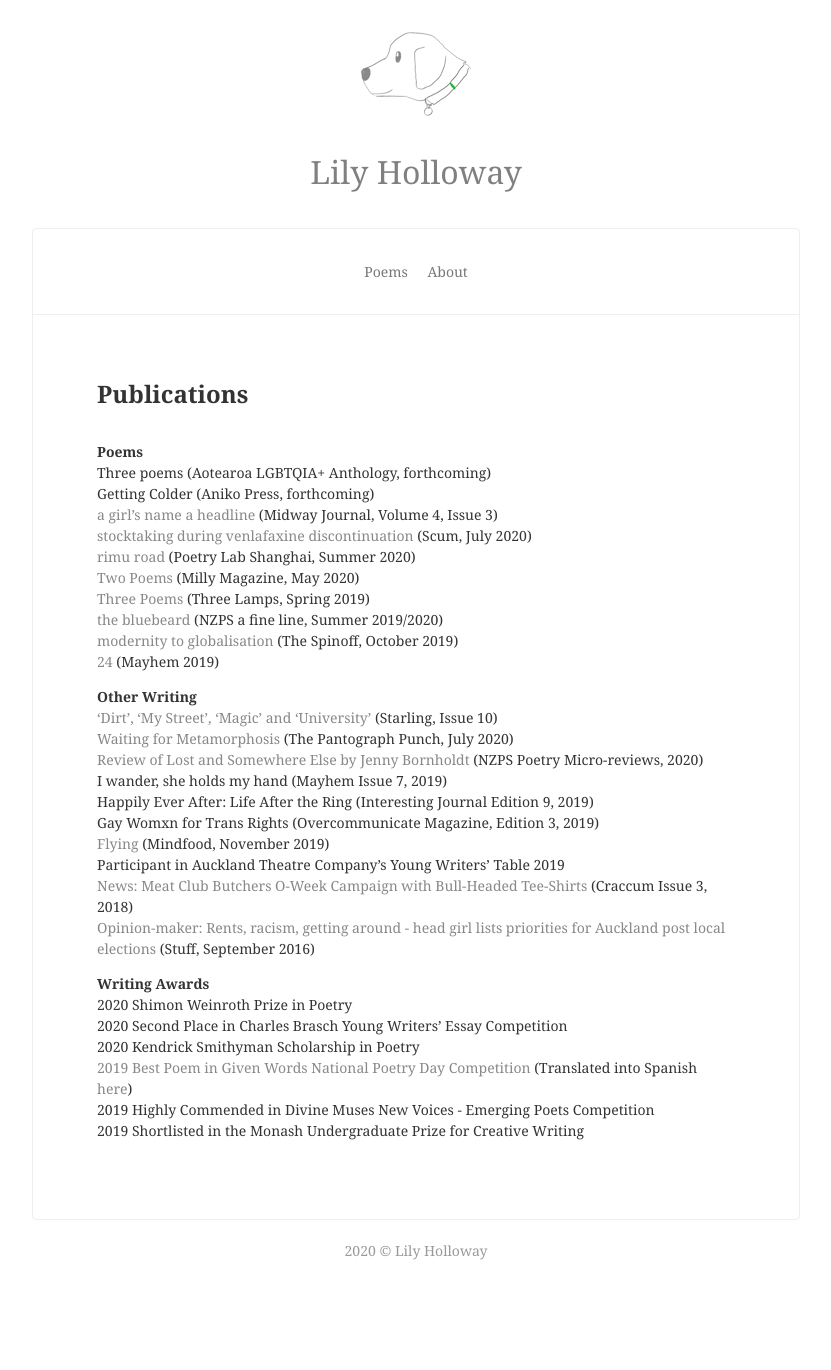
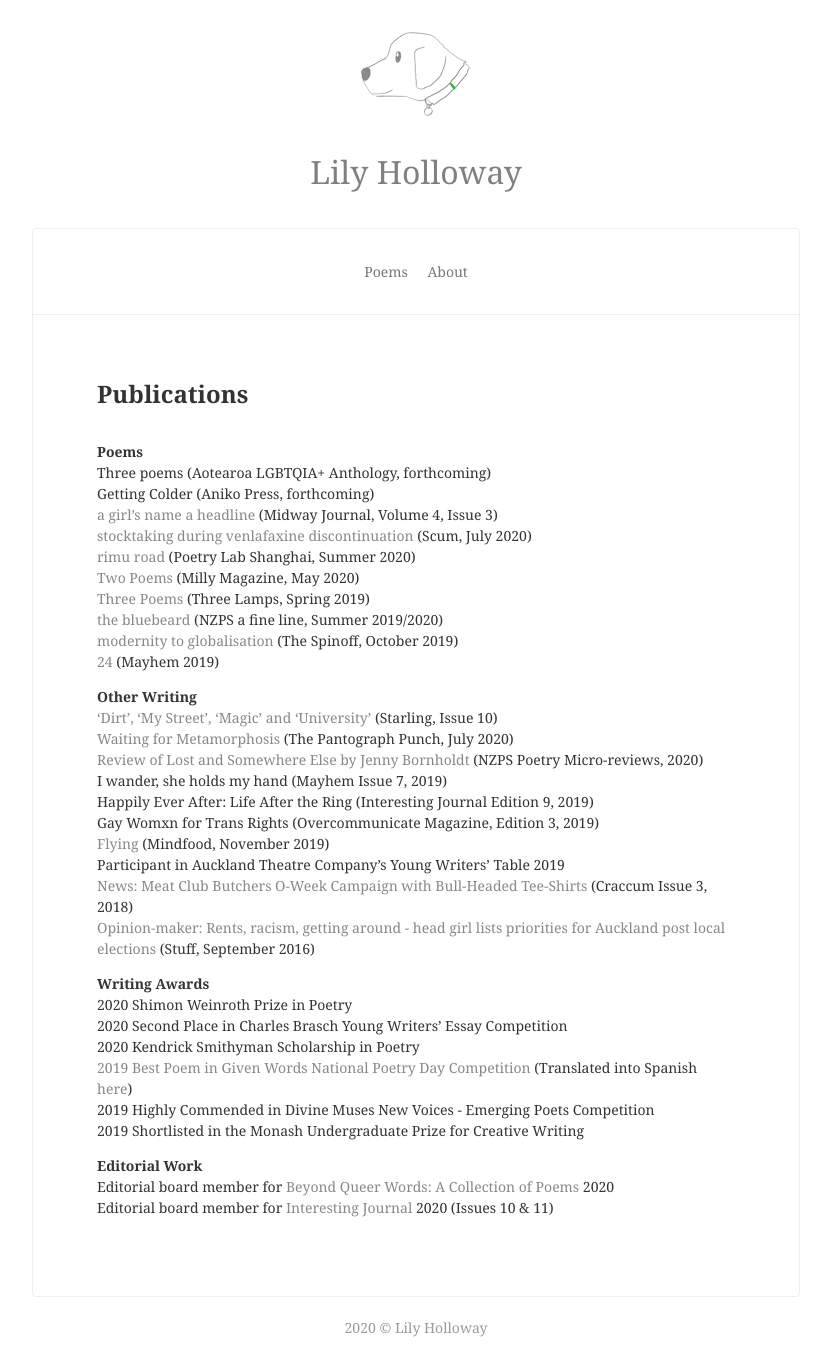
Before and after one commit to lilyholloway/lilyholloway.github.io, a Jekyll site: the page built from cv.md, in a window 1280 px wide. Shown: the whole page, without its empty margins (224-1055 px from the left). Built offline with Jekyll 4.4.1, drawn with Linux system fonts in a browser that asks for light colours; nearby versions of some CDN libraries; before the commit the page ends 1293 px from its top, so only the background shows below that.

Commit message:
Update cv.md

```diff
--- a/cv.md
+++ b/cv.md
@@ -35,3 +35,7 @@ Participant in Auckland Theatre Company's Young Writers' Table 2019<br>
 <a href="https://nzgivenwords.blogspot.com/2019/09/">2019 Best Poem in Given Words National Poetry Day Competition</a> (Translated into Spanish <a href="https://libropalabrasprestadas.blogspot.com/2019/11/dia-nacional-de-la-poesia-nueva-zelanda.html">here</a>)<br>
 2019 Highly Commended in Divine Muses New Voices - Emerging Poets Competition<br>
 2019 Shortlisted in the Monash Undergraduate Prize for Creative Writing<br>
+
+<b>Editorial Work</b><br>
+Editorial board member for <a href="https://www.beyondwordsmag.com/online-store/Beyond-Queer-Words-A-Collection-of-Poems-p218768615">Beyond Queer Words: A Collection of Poems</a> 2020<br>
+Editorial board member for <a href="https://www.interestingjournal.com/who-we-are">Interesting Journal</a> 2020 (Issues 10 & 11)<br>
```
